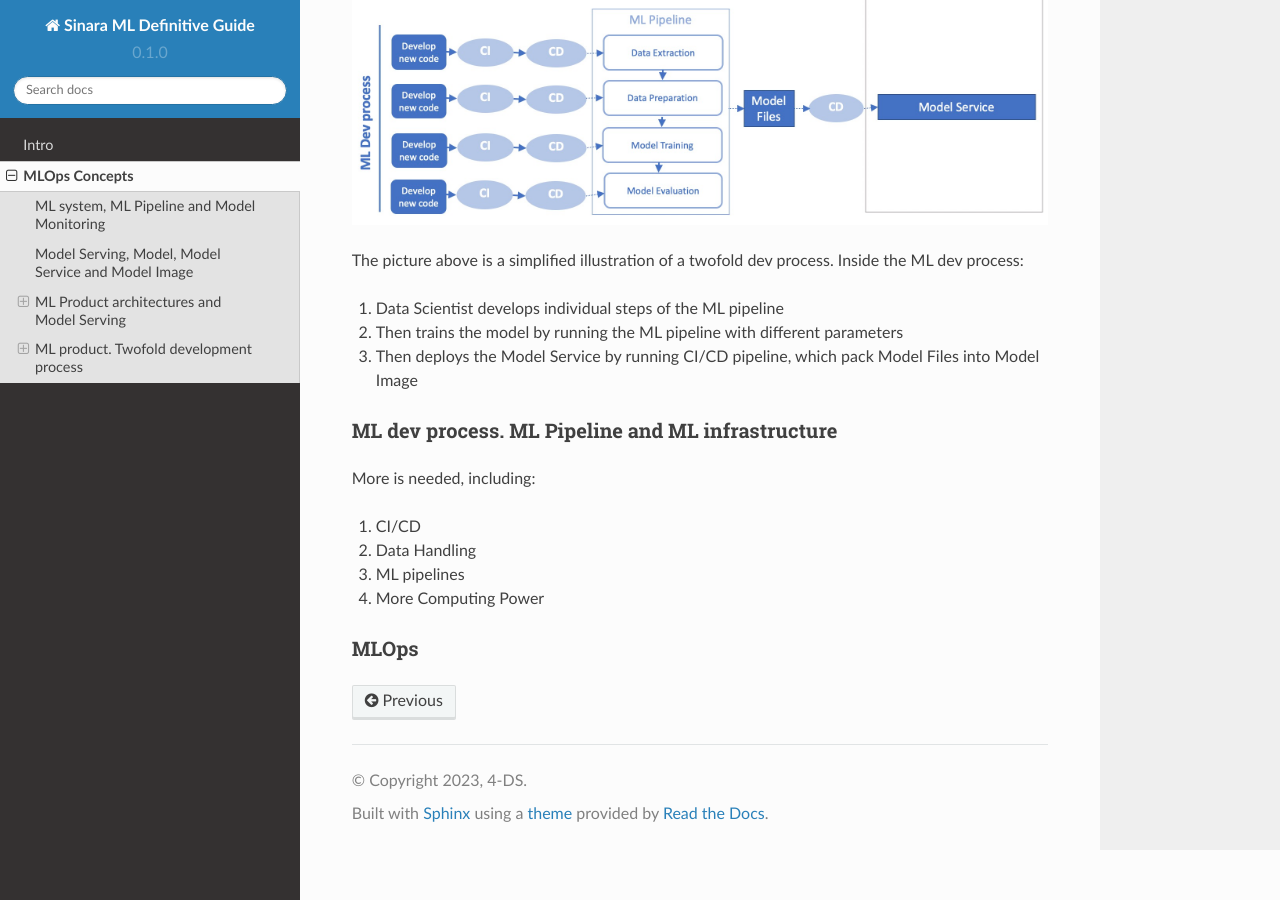
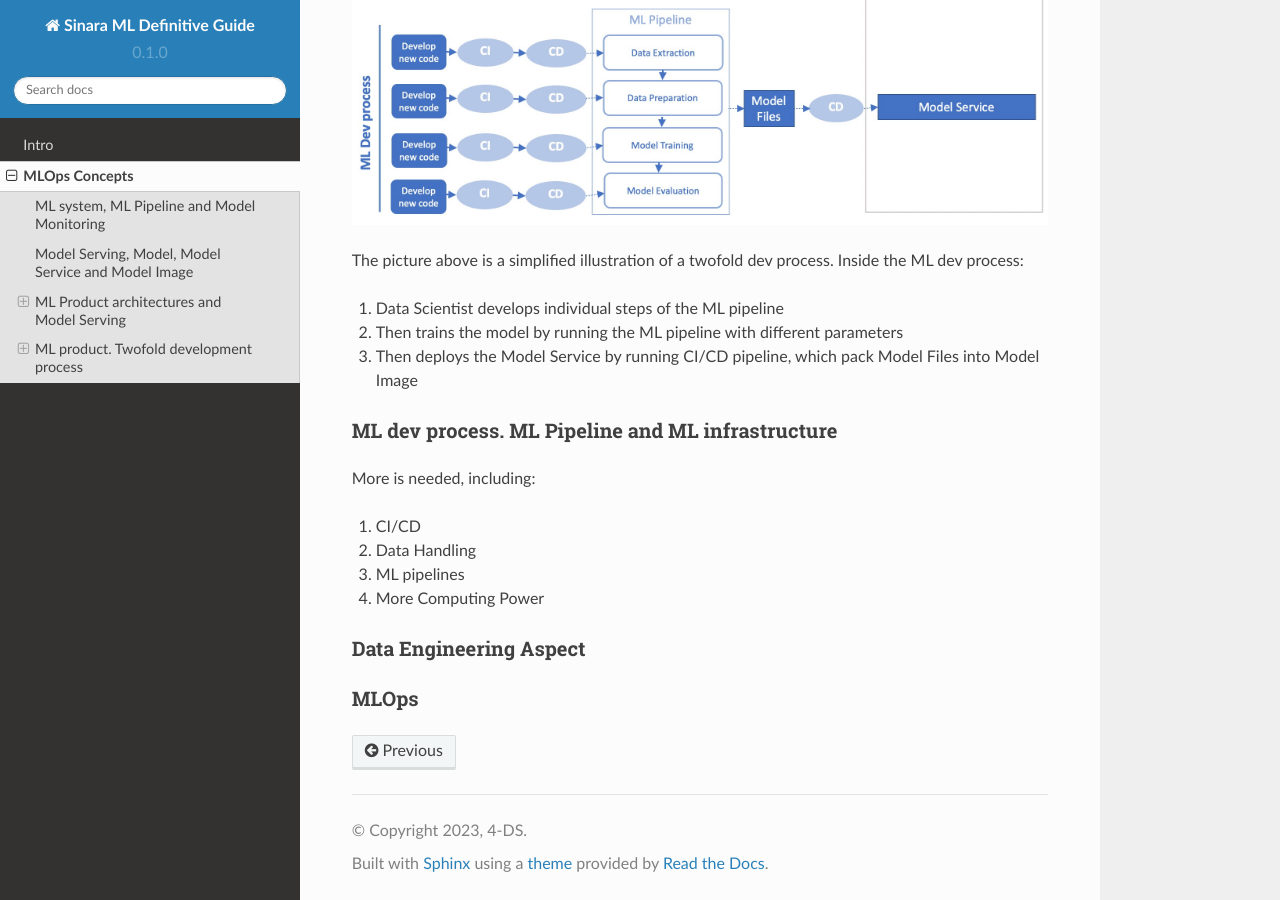
Before and after one commit to 4-DS/SinaraML-Def-Guide, a Sphinx documentation site: the page built from docs/source/concepts.rst, in a window 1280 px wide and 900 px high, scrolled down 8078 px. Built offline with Sphinx 7.4.7 and the Read the Docs theme 2.0.0, drawn with Linux system fonts in a browser that asks for light colours.

Commit message:
Update concepts.rst

```diff
--- a/docs/source/concepts.rst
+++ b/docs/source/concepts.rst
@@ -155,5 +155,9 @@ More is needed, including:
 3. ML pipelines
 4. More Computing Power
 
+Data Engineering Aspect
+=================================================
+
+
 MLOps
 =====
```
